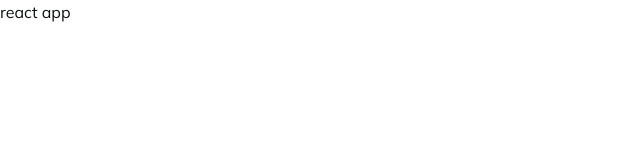
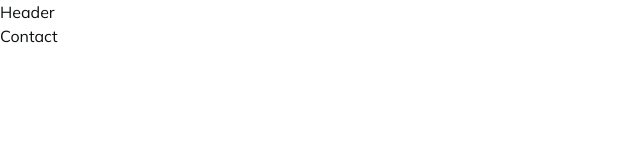
Before and after one commit to davidwiese/seanfitzpatrickphotography, a React (Create React App) app: page /contact in a window 1280 px wide. Shown: the top 160 px of the page, without its empty margins (0-640 px from the left). Built offline with nearby package versions, Linux system fonts and the light colour scheme; the HTML template or start-up script is replaced by a standard one; a web font is replaced by a local one.

Commit message:
Set up animation routes

```diff
--- a/src/App.js
+++ b/src/App.js
@@ -1,7 +1,18 @@
-import React from 'react';
+import React from "react";
+import Header from "./components/Header";
+import AnimRoutes from "./components/AnimRoutes";
+import { BrowserRouter as Router } from "react-router-dom";
+import { motion } from "framer-motion";
 
 const App = () => {
-  return <div>react app</div>;
+	return (
+		<>
+			<Router>
+				<Header />
+				<AnimRoutes />
+			</Router>
+		</>
+	);
 };
 
 export default App;
--- a/src/components/AnimRoutes.js
+++ b/src/components/AnimRoutes.js
@@ -1,7 +1,19 @@
-import React from 'react';
+import React from "react";
+import Home from "../pages/Home";
+import About from "../pages/About";
+import Portfolio from "../pages/Portfolio";
+import Contact from "../pages/Contact";
+import { Routes, Route, useLocation } from "react-router-dom";
 
 const AnimRoutes = () => {
-  return <div>AnimRoutes</div>;
+	return (
+		<Routes>
+			<Route path="/" element={<Home />} />
+			<Route path="/about" element={<About />} />
+			<Route path="/portfolio" element={<Portfolio />} />
+			<Route path="/contact" element={<Contact />} />
+		</Routes>
+	);
 };
 
 export default AnimRoutes;
```
